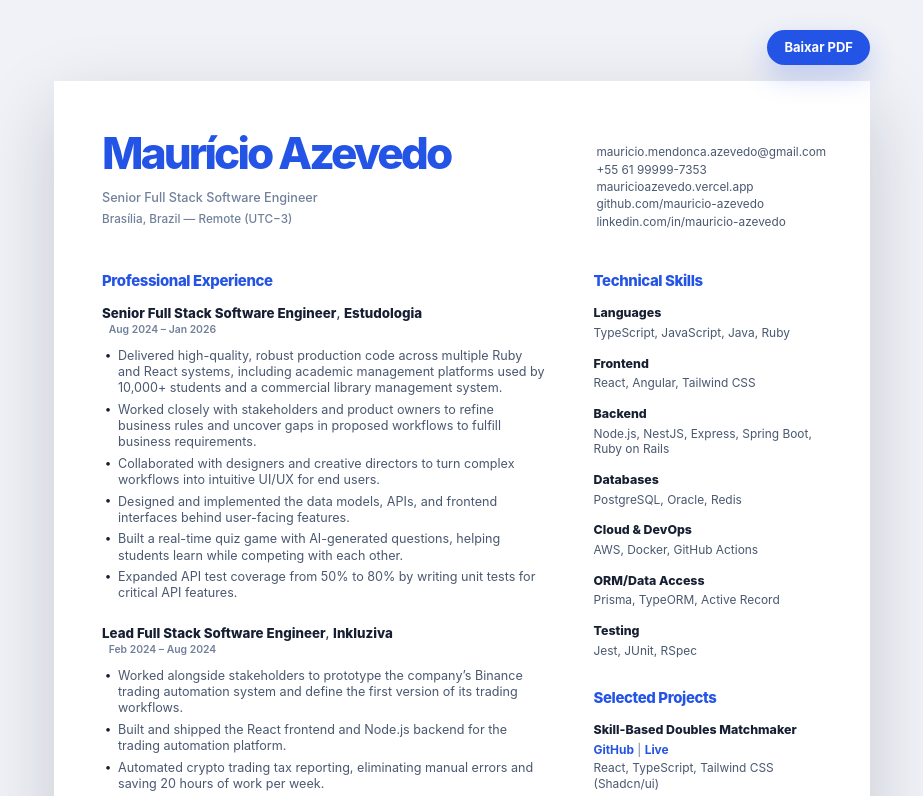
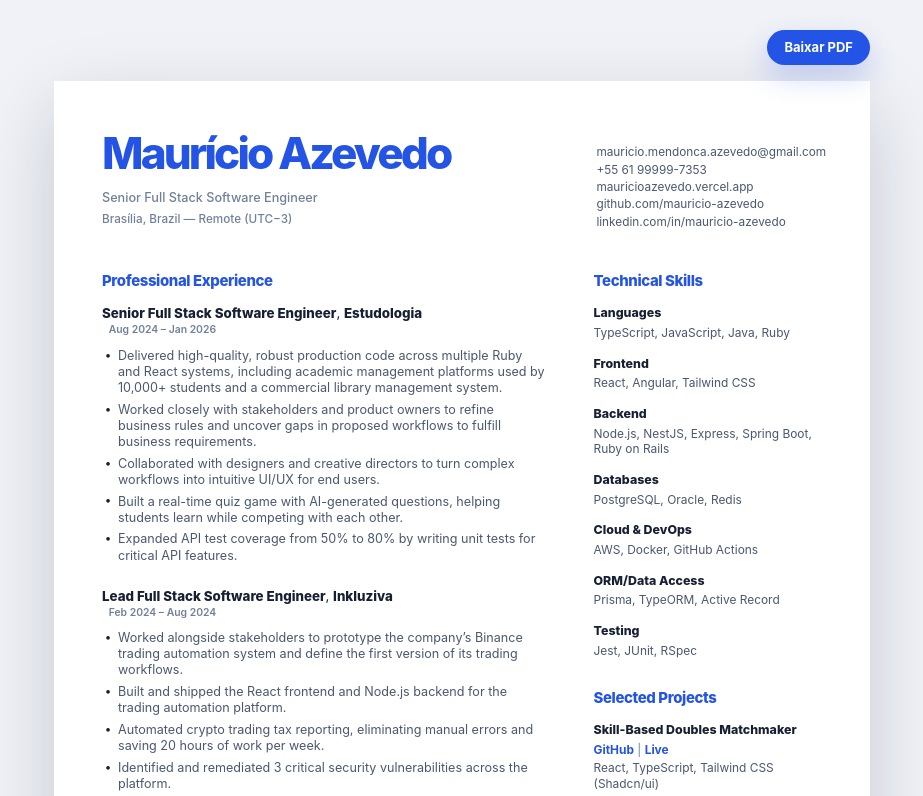
Before and after one commit to mauricio-azevedo/resume, a React (Vite) app: page / in a window 1280 px wide. Shown: the top 796 px of the page, without its empty margins (178-1101 px from the left). Built offline with nearby package versions, Linux system fonts and the light colour scheme.

Commit message:
Remove generic Estudologia bullet

```diff
--- a/src/App.tsx
+++ b/src/App.tsx
@@ -25,7 +25,6 @@ const experiences = [
       'Delivered high-quality, robust production code across multiple Ruby and React systems, including academic management platforms used by 10,000+ students and a commercial library management system.',
       'Worked closely with stakeholders and product owners to refine business rules and uncover gaps in proposed workflows to fulfill business requirements.',
       'Collaborated with designers and creative directors to turn complex workflows into intuitive UI/UX for end users.',
-      'Designed and implemented the data models, APIs, and frontend interfaces behind user-facing features.',
       'Built a real-time quiz game with AI-generated questions, helping students learn while competing with each other.',
       'Expanded API test coverage from 50% to 80% by writing unit tests for critical API features.',
     ],
```
